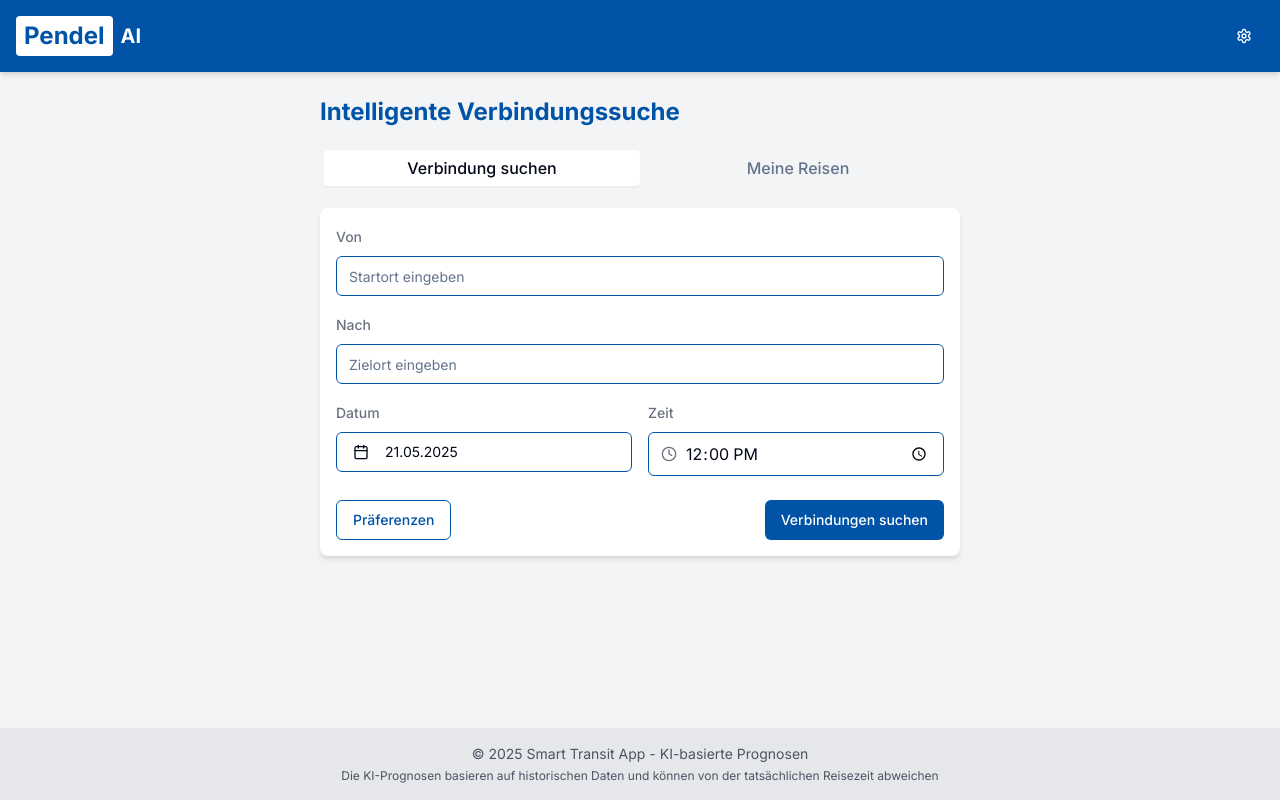
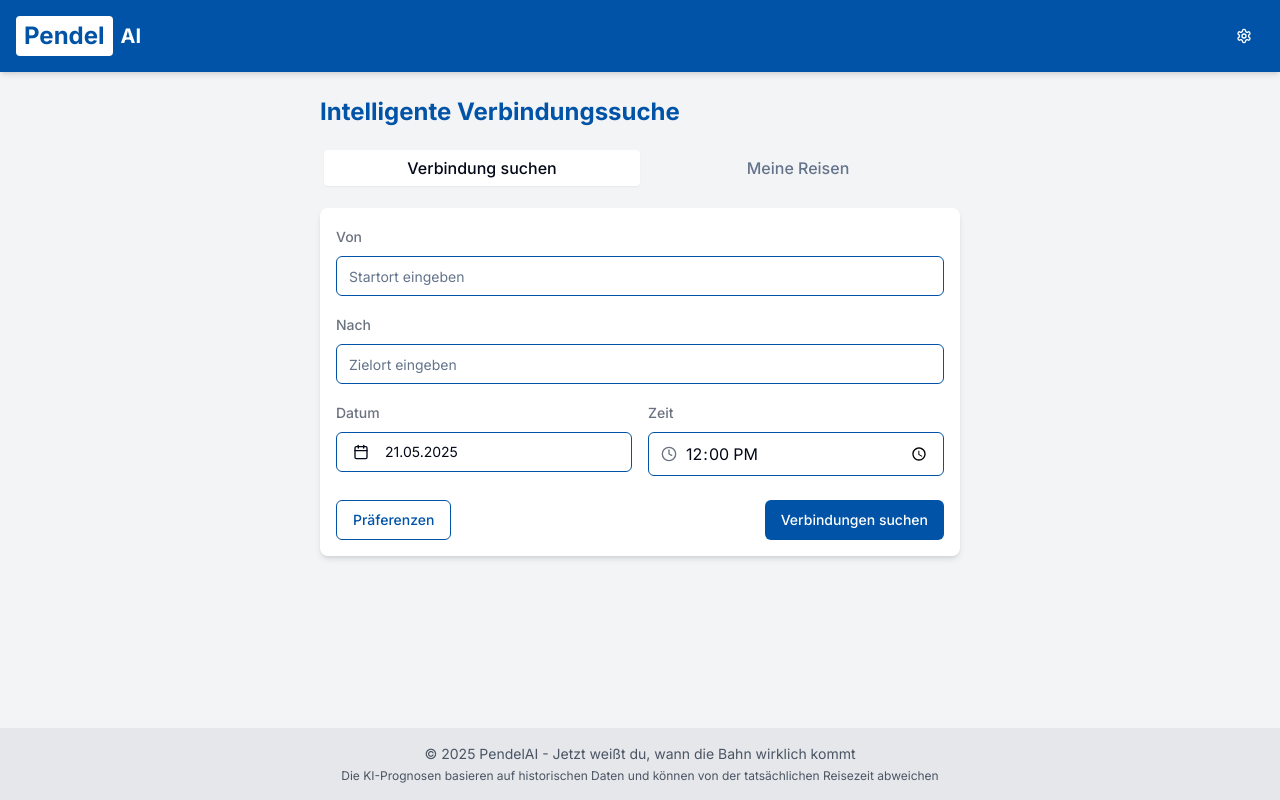
Before and after one commit to nabil-ak/zeitgeist-mobility-now, a React (Vite) app: page / in a window 1280 px wide. Built offline with nearby package versions, Linux system fonts and the light colour scheme.

Commit message:
change footer

```diff
--- a/src/pages/Index.tsx
+++ b/src/pages/Index.tsx
@@ -161,7 +161,7 @@ const Index = () => {
 
       <footer className="bg-gray-200 py-4">
         <div className="container mx-auto px-4 text-center text-sm text-gray-600">
-          <p>© 2025 Smart Transit App - KI-basierte Prognosen</p>
+          <p>© 2025 PendelAI - Jetzt weißt du, wann die Bahn wirklich kommt</p>
           <p className="text-xs mt-1">Die KI-Prognosen basieren auf historischen Daten und können von der tatsächlichen Reisezeit abweichen</p>
         </div>
       </footer>
```
